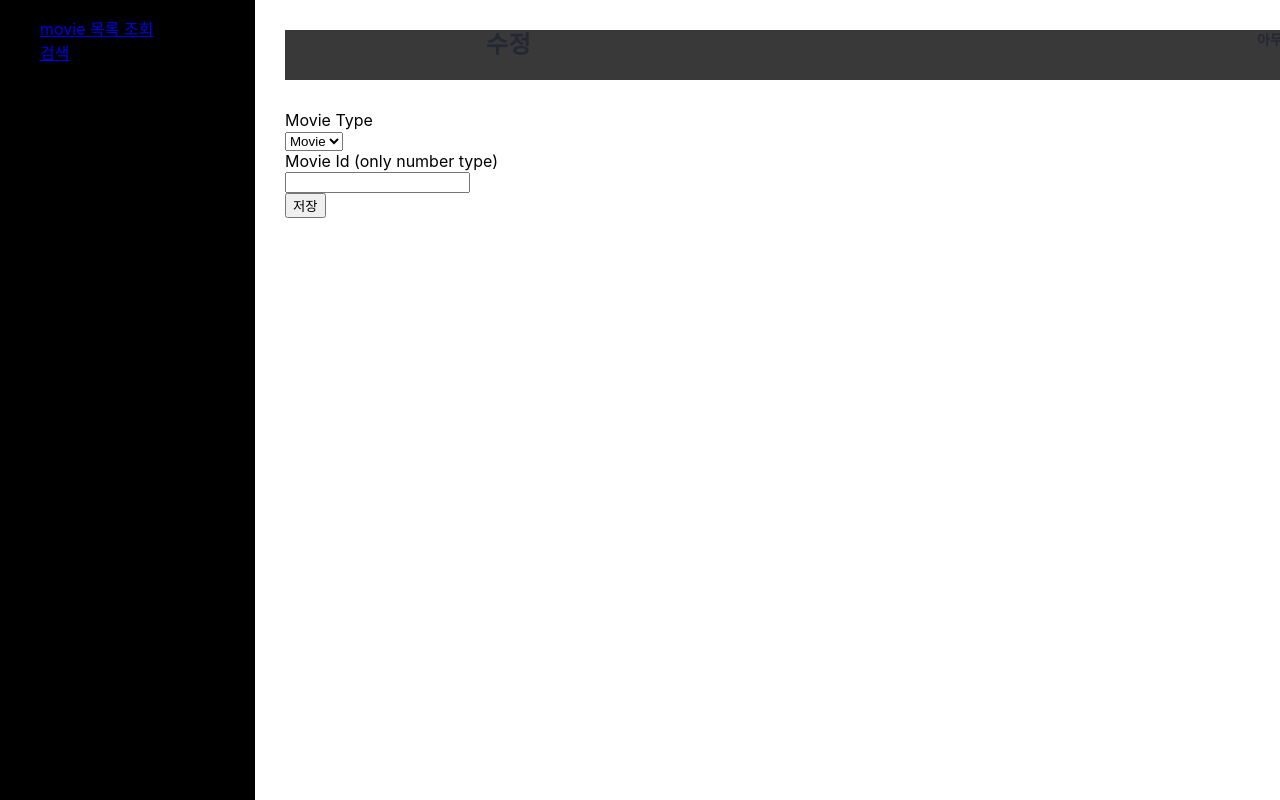
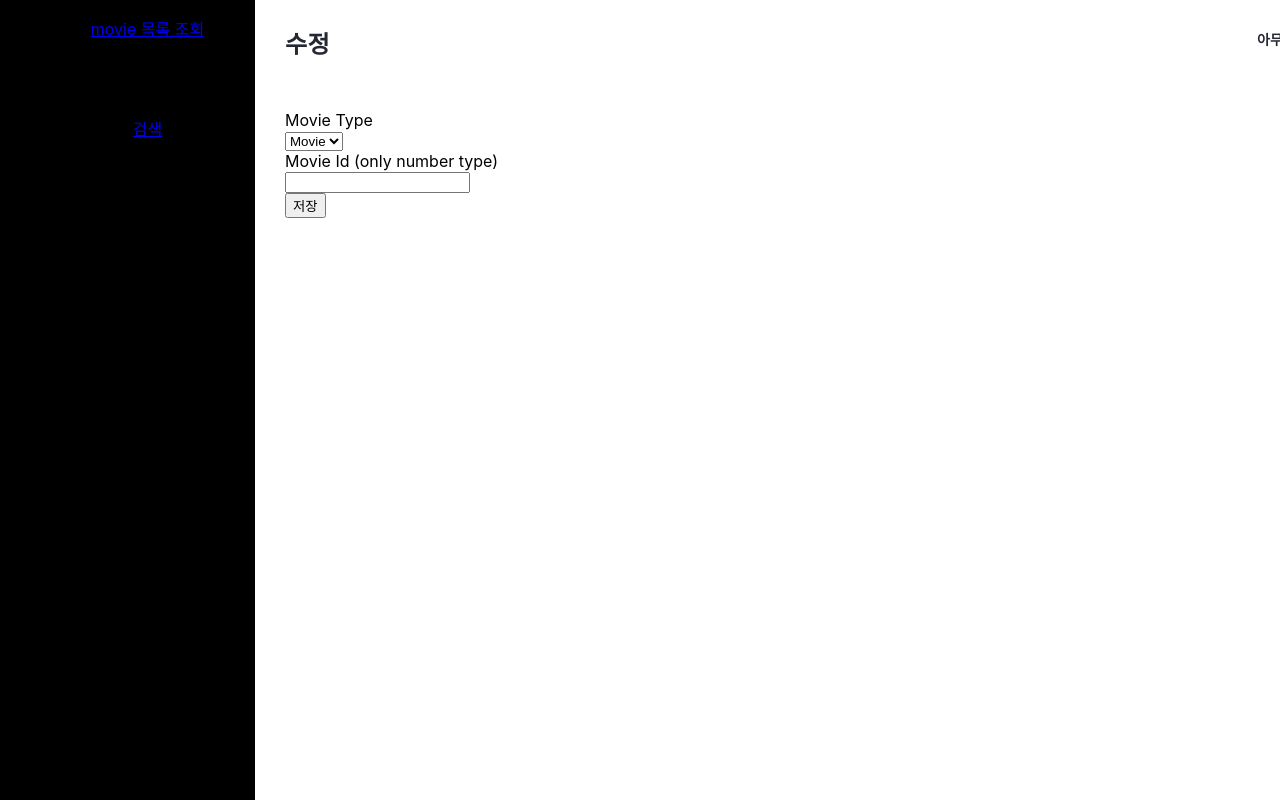
Before and after one commit to Homegirl7417/typescript-movie-dashboard, a React (Create React App) app: page /movie/item/add in a window 1280 px wide. Shown: the top 800 px of the page. Built offline with nearby package versions, Linux system fonts and the light colour scheme; no server answers.

Commit message:
feature: 리덕스에 저장된 email을 Header 프로필에서 보여주는 기능 구현 및 디자인 수정 - 디자인 수정: Header, SideNavBar, MovieTemplate

```diff
--- a/src/components/organisms/Header.tsx
+++ b/src/components/organisms/Header.tsx
@@ -8,8 +8,7 @@ const HeaderContainer = styled.div`
   height: 50px;
   display: flex;
   flex-direction: row;
-  justify-content: flex-end;
-  background-color: #393939;
+  justify-content: space-between;
 `;
 
 const Title = styled.div`
@@ -19,6 +18,7 @@ const Title = styled.div`
   line-height: 30px;
   letter-spacing: 0.3px;
   color: #252733;
+  float: left;
 `;
 
 const UserProfile = styled.div`
@@ -42,12 +42,15 @@ const ProfileImage = styled.img`
   object-fit: contain;
 `;
 
-export default function Header({title, userName}: HeaderProps): React.ReactElement {
+export default function Header({ title, userName, userEmail }: HeaderProps): React.ReactElement {
   return (
     <HeaderContainer>
       <Title>{title}</Title>
       <UserProfile>
-        <UserName>{userName}</UserName>
+        <UserName>
+          {userName}
+          {userEmail}
+        </UserName>
         <ProfileImage src={profile} />
       </UserProfile>
     </HeaderContainer>
--- a/src/components/organisms/SideNavBar.tsx
+++ b/src/components/organisms/SideNavBar.tsx
@@ -11,16 +11,21 @@ const NavContainer = styled.nav`
   background-color: black;
 `;
 
+const NavItem = styled.li`
+  height: 100px;
+  text-align: center;
+`
+
 export default function SideNavBar(): React.ReactElement {
   return (
     <NavContainer>
       <ul>
-        <li>
+        <NavItem>
           <NavLink to="/movie/list">movie 목록 조회</NavLink>
-        </li>
-        <li>
+        </NavItem>
+        <NavItem>
           <NavLink to="/search">검색</NavLink>
-        </li>
+        </NavItem>
       </ul>
     </NavContainer>
   );
--- a/src/components/template/MovieTemplate.tsx
+++ b/src/components/template/MovieTemplate.tsx
@@ -17,12 +17,12 @@ const ChildrenContainer = styled.div`
   padding: 30px 0px;
 `
 
-export default function MovieTemplate({ title, children }: MovieTemplateProps): React.ReactElement {
+export default function MovieTemplate({ title, userEmail, children }: MovieTemplateProps): React.ReactElement {
   return (
     <Container>
       <SideNavBar />
       <ContentContainer>
-        <Header title={title} userName="아무개씨" />
+        <Header title={title} userName="아무개씨" userEmail={userEmail} />
         <ChildrenContainer>{children}</ChildrenContainer>
       </ContentContainer>
     </Container>
--- a/src/interfaces/index.ts
+++ b/src/interfaces/index.ts
@@ -25,6 +25,7 @@ export interface Movie {
 
 export interface MovieTemplateProps {
   title: string;
+  userEmail: string;
   children: JSX.Element;
 }
 
@@ -63,6 +64,7 @@ export interface PersonTableProps {
 export interface HeaderProps {
   title: string;
   userName: string;
+  userEmail: string;
 }
 
 export interface UpdateMovieRouterProps {
--- a/src/pages/addMovie.tsx
+++ b/src/pages/addMovie.tsx
@@ -1,7 +1,9 @@
 import React, { useState } from 'react';
 import styled from 'styled-components';
 import axios from 'axios';
+import { useSelector } from 'react-redux';
 import MovieTemplate from '../components/template/MovieTemplate';
+import { StoreState } from '../store/modules';
 
 const ACCESS_TOKEN = process.env.REACT_APP_ACCESS_TOKEN as string;
 const ADD_MOVIE_API_URL = 'https://api.themoviedb.org/4/list/1/items';
@@ -19,6 +21,7 @@ const SaveButton = styled.button``;
 export default function AddMovie(): React.ReactElement {
   const [mediaType, setMediaType] = useState('movie');
   const [mediaId, setMediaId] = useState<number | string>('');
+  const userEmail = useSelector((state: StoreState) => state.userReducer.email);
 
   const onChangeAddType = (e: React.FormEvent<HTMLSelectElement>): void => {
     setMediaType(e.currentTarget.value);
@@ -57,7 +60,7 @@ export default function AddMovie(): React.ReactElement {
     }
   };
   return (
-    <MovieTemplate title="수정">
+    <MovieTemplate title="수정" userEmail={userEmail}>
       <CommentContainer>
         <Title>Movie Type</Title>
         <select name="type" id="add-type" onChange={onChangeAddType}>
@@ -66,7 +69,7 @@ export default function AddMovie(): React.ReactElement {
         </select>
         <Title>Movie Id (only number type)</Title>
         <input type="number" value={mediaId} onChange={onChangeMovieId} />
-        <br/>
+        <br />
         <SaveButton onClick={() => addMovie()}>저장</SaveButton>
       </CommentContainer>
     </MovieTemplate>
--- a/src/pages/login.tsx
+++ b/src/pages/login.tsx
@@ -1,6 +1,11 @@
 import React, {useState} from "react";
 import { useNavigate } from "react-router-dom";
+import { useDispatch } from "react-redux";
 import styled from 'styled-components';
+import { actionCreators } from '../store/modules/user';
+
+const ACCOUNT_ID = process.env.REACT_APP_ACCOUNT_ID as string;
+const SESSION_ID = process.env.REACT_APP_SESSION_ID as string;
 
 const LoginContainer = styled.div`
   width: 100vw;
@@ -23,6 +28,7 @@ export default function Login(): React.ReactElement {
   const [email, setEmail] = useState('');
   const [password, setPassword] = useState('');
   const navigate = useNavigate();
+  const dispatch = useDispatch();
   const onChangeEmail = (e: React.ChangeEvent<HTMLInputElement>): void => {
     setEmail(e.target.value);
   };
@@ -54,9 +60,11 @@ export default function Login(): React.ReactElement {
 
   const onClickLogin = (): void => {
     if (!validateEmail(email)) alert('이메일 형식이 올바르지 않습니다.');
-    else if (!validatePassword(password)) alert('비밀번호 형식이 올바르지 않습니다.')
+    else if (!validatePassword(password)) alert('비밀번호 형식이 올바르지 않습니다.');
     else {
+      dispatch(actionCreators.login(email, ACCOUNT_ID, SESSION_ID));
       navigate('/movie/list');
+
     }
   }
   return (
--- a/src/pages/movieList.tsx
+++ b/src/pages/movieList.tsx
@@ -2,7 +2,9 @@ import React, {useEffect, useState} from 'react';
 import axios from 'axios';
 import styled from 'styled-components';
 import { useNavigate } from 'react-router-dom';
+import { useSelector } from 'react-redux';
 import { Movie } from '../interfaces';
+import { StoreState } from '../store/modules';
 import MovieTemplate from '../components/template/MovieTemplate';
 import MovieTable from '../components/organisms/MovieTable';
 
@@ -23,6 +25,7 @@ export default function MovieList(): React.ReactElement {
   const [movieList, setMovieList] = useState<Movie[]>([]);
   const [description, setDescription] = useState('');
   const navigate = useNavigate();
+  const userEmail = useSelector((state: StoreState) => state.userReducer.email);
 
   useEffect(() => {
     const getMovieList = async (): Promise<void> => {
@@ -90,7 +93,7 @@ export default function MovieList(): React.ReactElement {
   };
 
   return (
-    <MovieTemplate title="Movie 목록 조회">
+    <MovieTemplate title="Movie 목록 조회" userEmail={userEmail}>
       <div>
         <div>Description</div>
         <div>{description}</div>
--- a/src/pages/search.tsx
+++ b/src/pages/search.tsx
@@ -1,10 +1,12 @@
 import React, {useState} from 'react';
 import axios from 'axios';
+import { useSelector } from 'react-redux';
 import { Movie, TV, Person } from '../interfaces';
 import MovieTemplate from '../components/template/MovieTemplate';
 import MovieTable from '../components/organisms/MovieTable';
 import TvTable from '../components/organisms/TvTable';
 import PersonTable from '../components/organisms/PersonTable';
+import { StoreState } from '../store/modules';
 
 const API_KEY = process.env.REACT_APP_API_KEY as string;
 const ACCESS_TOKEN = process.env.REACT_APP_ACCESS_TOKEN as string;
@@ -18,6 +20,8 @@ export default function Search(): React.ReactElement {
   const [movieList, setMovieList] = useState<Movie[]>([]);
   const [tvList, setTvList] = useState<TV[]>([]);
   const [personList, setPersonList] = useState<Person[]>([]);
+  const userEmail = useSelector((state: StoreState) => state.userReducer.email);
+
   const onChangeKeyword = (e: React.ChangeEvent<HTMLInputElement>): void => {
     setKeyword(e.target.value);
   };
@@ -84,7 +88,7 @@ export default function Search(): React.ReactElement {
     }
   };
   return (
-    <MovieTemplate title="검색">
+    <MovieTemplate title="검색" userEmail={userEmail}>
       <div>
         <form>
           <select name="type" id="search-type" onChange={onChangeKeywordType}>
--- a/src/pages/updateMovie.tsx
+++ b/src/pages/updateMovie.tsx
@@ -1,7 +1,9 @@
 import React, {useState} from 'react';
 import styled from 'styled-components';
 import axios from 'axios';
+import { useSelector } from 'react-redux';
 import { useSearchParams } from 'react-router-dom';
+import { StoreState } from '../store/modules';
 import MovieTemplate from '../components/template/MovieTemplate';
 
 const ACCESS_TOKEN = process.env.REACT_APP_ACCESS_TOKEN as string;
@@ -23,6 +25,8 @@ export default function UpdateMovie(): React.ReactElement {
     const [comment, setComment] = useState('');
     const mideaType = searchParams.get('media_type');
     const mideaId = searchParams.get('media_id');
+    const userEmail = useSelector((state: StoreState) => state.userReducer.email);
+
     const onChangeComment = (e: React.ChangeEvent<HTMLTextAreaElement>): void => {
       setComment(e.target.value);
     };
@@ -53,7 +57,7 @@ export default function UpdateMovie(): React.ReactElement {
         });
     };
   return (
-    <MovieTemplate title="수정">
+    <MovieTemplate title="수정" userEmail={userEmail}>
       <CommentContainer>
         <CommentTitle>코멘트 수정</CommentTitle>
         <CommentTextArea value={comment} onChange={onChangeComment} placeholder="Enter your comment." />
```
